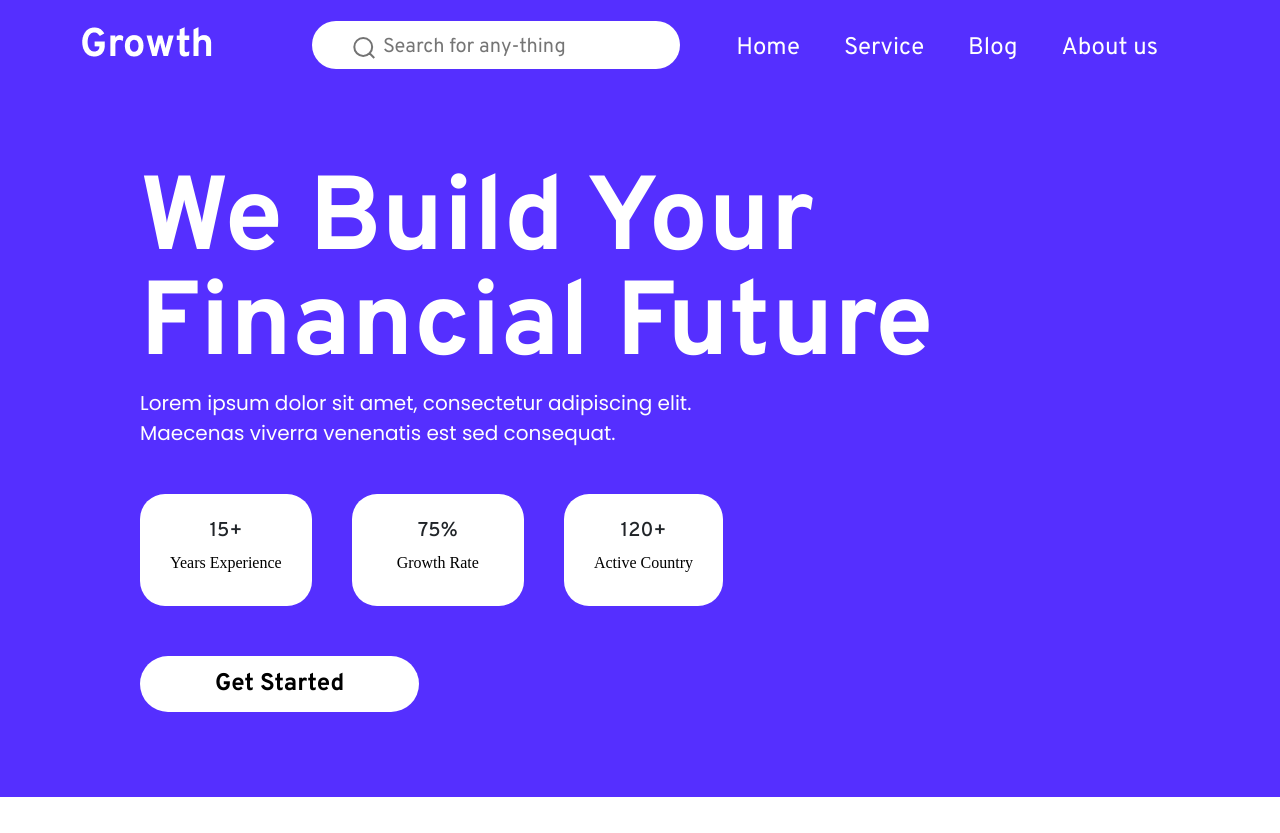
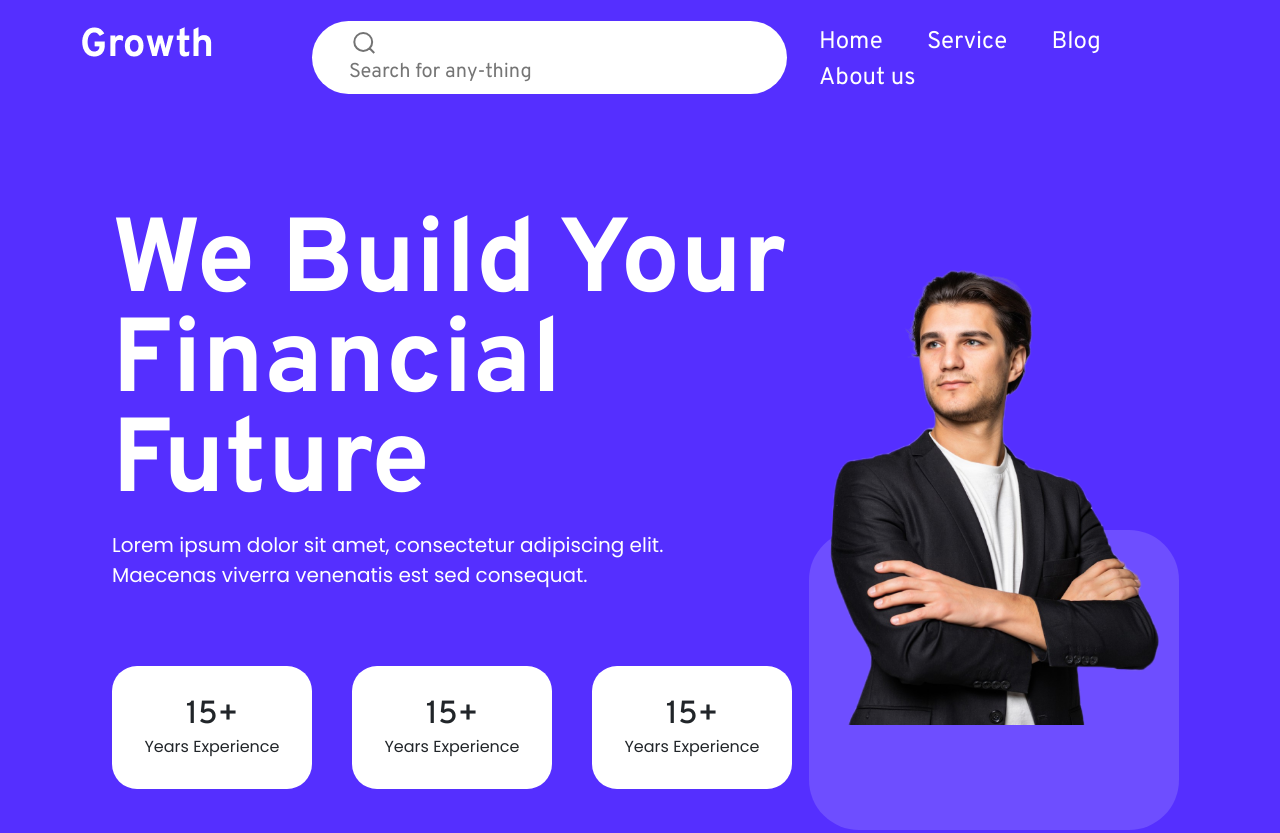
Before and after one commit to Roni006/real-state, a plain HTML site: page index.html in a window 1280 px wide. Shown: the top 833 px of the page. Before the commit the page ends 800 px from the top, so only its background shows below. Drawn offline with Linux system fonts and the light colour scheme.

Commit message:
today i create hero-section properly.

```diff
--- a/assets/css/style.css
+++ b/assets/css/style.css
@@ -13,15 +13,17 @@ Version: 1.0.0
     --body-fonts: 'Poppins', sans-serif;
     --white-color: #FFFFFF;
     --nav-bg: #552FFF;
-    --black-colo: #000000;
+    --black-color: #000000;
+    --square-shape: #6E4EFF;
 }
 
 /* css bases */
 body{
-    font-family: var(--body-font);
+    font-family: var(--body-fonts);
     margin: 0;
     padding: 0;
     box-sizing: border-box;
+    margin-bottom: 500px;
 }
 
 
@@ -38,14 +40,18 @@ h4{
     font-size: 40px;
 }
 h5{
-    font-size: 32;
+    font-size: 32px;
 }
 h6{
-    font-size: 20;
+    font-size: 20px;
 }
 
 h1,h2,h3,h4,h5,h6{
     font-family: var(--heading-font);
+    margin: 0;
+}
+img{
+    max-width: 100%;
 }
 /* .nav-bar{
     max-width: 1300px;
@@ -156,66 +162,72 @@ input{
 /* HERO SECTION START */
 .hero-section{
     background-color: var(--nav-bg);
-    overflow: hidden;
+    /* padding: 100px 100px; */
+    padding: 100px ;
 }
-.hero-section .hero-content{
-    padding: 80px 20px 85px 140px;
-}
-
-.hero-section .hero-title h1{
-    width: 990px;
-    font-weight: bold;
-    font-family: var(--heading-font);
-    color: var(--white-color);
-    line-height: 105px;
+.hero-content{
+    display: flex;
 
 }
-.hero-section .hero-details p{
+.hero-left{
+    align-self: center;
+    width: 66%;
+    flex-shrink: 0;
+}
+.hero-right{
+    width: 34%;
+    margin-bottom: 85px;
+    z-index: 1;
+    position: relative;
+}
+.hero-left h1{
+    line-height: 95%;
+    color: var(--white-color);
+    font-weight: 700;
+}
+.hero-left p{
+    color: var(--white-color);
+    font-family: var(--body-font);
     font-size: 20px;
-    font-weight: 400;
-    font-family: var(--body-fonts);
-    width: 638px;
-    color: var(--white-color);
+    width: 640px;
+    margin-top: 16px;
+}
+.hero-left .box-content{
+    background-color: var(--white-color);
+    width: 200px;
+    padding: 30px 10px 30px 10px;
+    border-radius: 25px;
+    text-align: center;
+    margin-top: 60px;
+}
+.hero-box{
+    display: flex;
+    gap: 40px;
 
 }
-.hero-col{
-    /* color: var(--white-color); */
+.hero-left .box-content p{
+    color: var(--black-color);
+}
+.hero-left .hero-btn{
     background-color: var(--white-color);
     display: inline-block;
-    padding: 25px 30px 15px 30px;
-    text-align: center;
-    border-radius: 25px;
-    margin-top: 30px;
+    padding: 15px 75px 15px 75px;
+    border-radius: 50px;
+    margin-top: 60px;
+    /* margin-bottom: 50px; */
 }
-.extra{
-    padding: 0 15px 0 15px;
+.hero-left .hero-btn a{
+    color: var(--black-color);
 }
-.hero-section .hero-items .hero-num{
-    font-family: var(--heading-font);
-}
-.hero-section .hero-items .hero-text a{
-    color: var(--black-colo);
-    font-size: 16px;
-    font-family: var(--body-font);
-}
-.hero-section .hero-items .hero-text{
-    font-family: var(--body-font);
-
-}
-.hero-section .hero-items{
-    gap: 40px;
-    display: flex;
-}
-.hero-section .hero-btn a{
-    color: var(--black-colo);
-}
-.hero-section .hero-btn{
-    background-color: var(--white-color);
+.square-shape{
+    width: 370px;
+    height: 300px;
+    background-color: var(--square-shape);
     display: inline-block;
-    padding: 10px 75px;
     border-radius: 50px;
-    margin-top: 50px;
-    font-weight: bold;
-    font-family: var(--heading-font);
+    bottom: 0;
+    left: 0;
+    position: absolute;
+    z-index: -1;
 }
 /* HERO SECTION END */
--- a/index.html
+++ b/index.html
@@ -59,48 +59,46 @@
 
     <!-- HERO SECTION START -->
     <section class="hero-section">
-       <div class="contaner">
+        <div class="container">
             <div class="hero-content">
                 <div class="hero-left">
-                <div class="hero-title">
                     <h1>We Build Your Financial Future</h1>
-                </div>
-                <div class="hero-details">
                     <p>Lorem ipsum dolor sit amet, consectetur adipiscing elit. Maecenas viverra venenatis est sed consequat.</p>
-                </div>
-                <div class="hero-items">
-                    <div class="hero-col">
-                        <div class="hero-num">
+                    <div class="hero-box">
+                        <div class="box-content">
+                            <div class="b-title">
                                 <h5>15+</h5>
                             </div>
-                        <div class="hero-text">
-                           <a href="#"><p>Years Experience</p></a>
+                            <div class="b-subtitle">
+                                <span>Years Experience<span>
                             </div>
                         </div>
-                    <div class="hero-col">
-                        <div class="hero-num">
-                            <h5>75%</h5>
+                        <div class="box-content">
+                            <div class="b-title">
+                                <h5>15+</h5>
                             </div>
-                        <div class="hero-text extra">
-                            <a href="#"><p>Growth Rate</p></a>
+                            <div class="b-subtitle">
+                                <span>Years Experience<span>
                             </div>
                         </div>
-                    <div class="hero-col">
-                        <div class="hero-num">
-                            <h5>120+</h5>
+                        <div class="box-content">
+                            <div class="b-title">
+                                <h5>15+</h5>
                             </div>
-                        <div class="hero-text">
-                           <a href="#"><p>Active Country</p></a>
+                            <div class="b-subtitle">
+                                <span>Years Experience<span>
                             </div>
                         </div>
                     </div>
                     <div class="hero-btn">
-                    <a href="#" class="get-btn">Get Started</a>
+                        <a href="#">Get Started</a>
                     </div>
                 </div>
                 <div class="hero-right">
+                    <img src="assets/img/hero.png" alt="">
+                    <span class="square-shape"></span>
+                </div>
 
-            </div>
             </div>
         </div>
     </section>
```
Also changed, not shown: assets/img/hero.png (added). Lines whose indentation alone changed are shown as unchanged.
